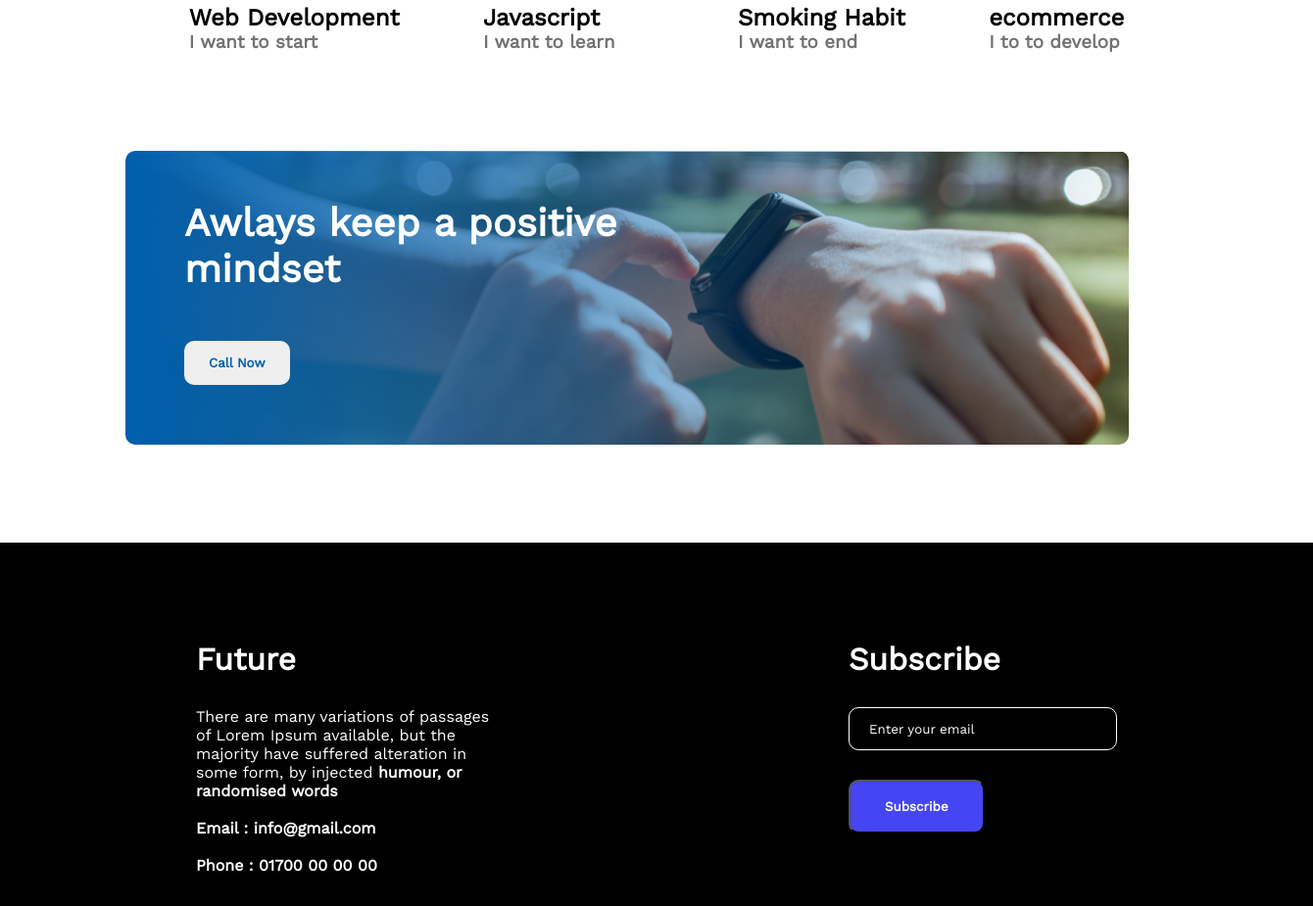
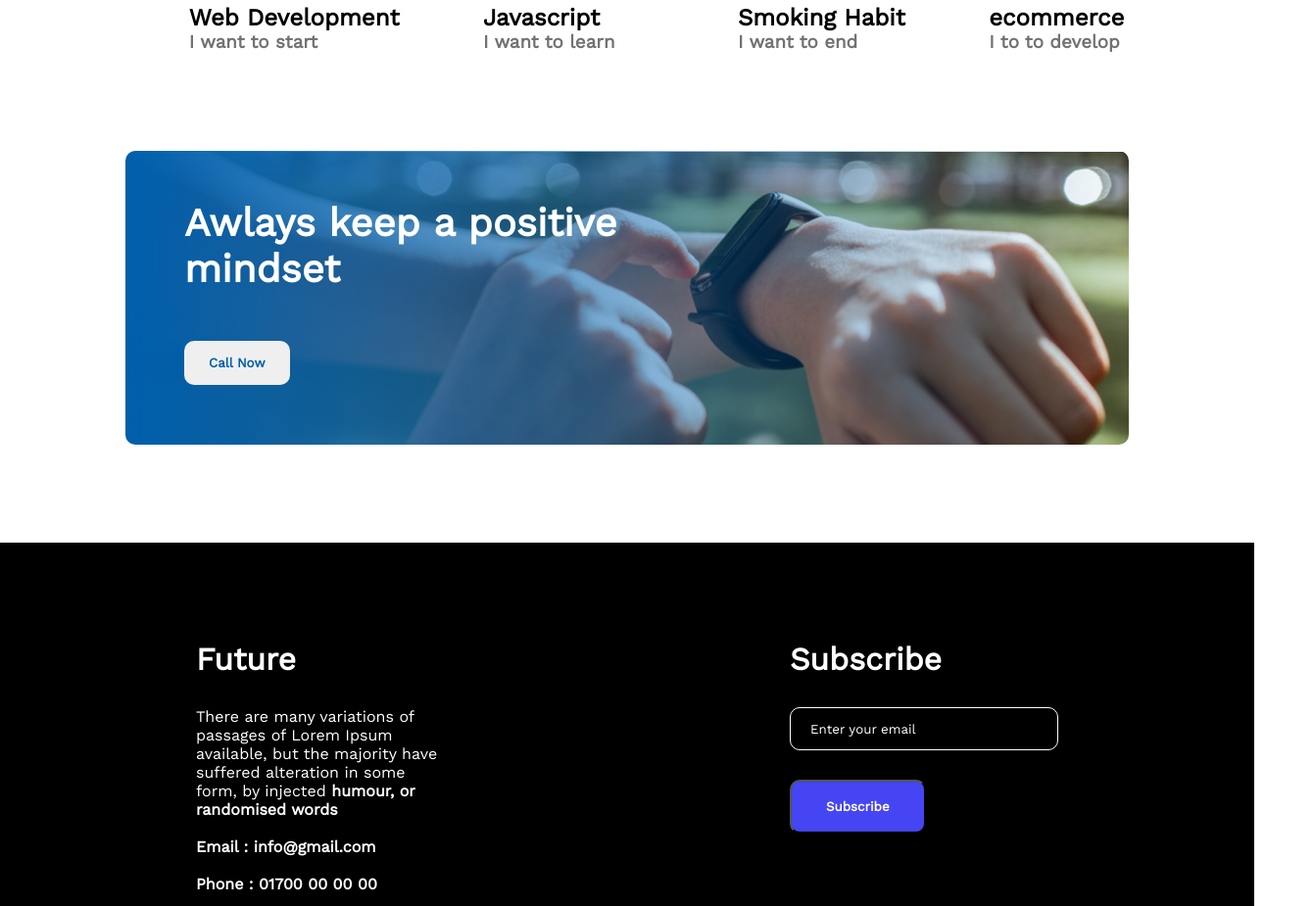
Before and after one commit to sazal932/Assignment-01, a plain HTML site: page index.html in a window 1280 px wide. Shown: the part 2570-3495 px from the top of the page at 98% size, 1340 px wide, since content can reach past the window. Drawn offline with nearby package versions, Linux system fonts and the light colour scheme.

Commit message:
the laaaaast commit

```diff
--- a/style.css
+++ b/style.css
@@ -185,7 +185,7 @@
 }
 .footer-class{
     background-color: black;
-    width: 1340px;
+    width: 100%;
     height: 477px;
 }
 .footer-subscribe{
```
